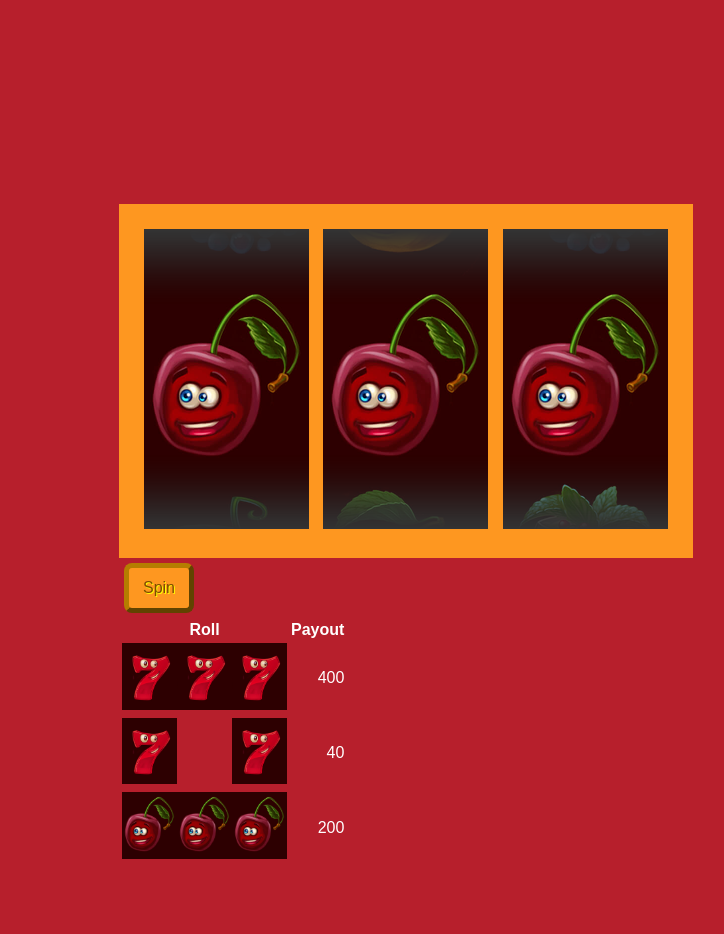
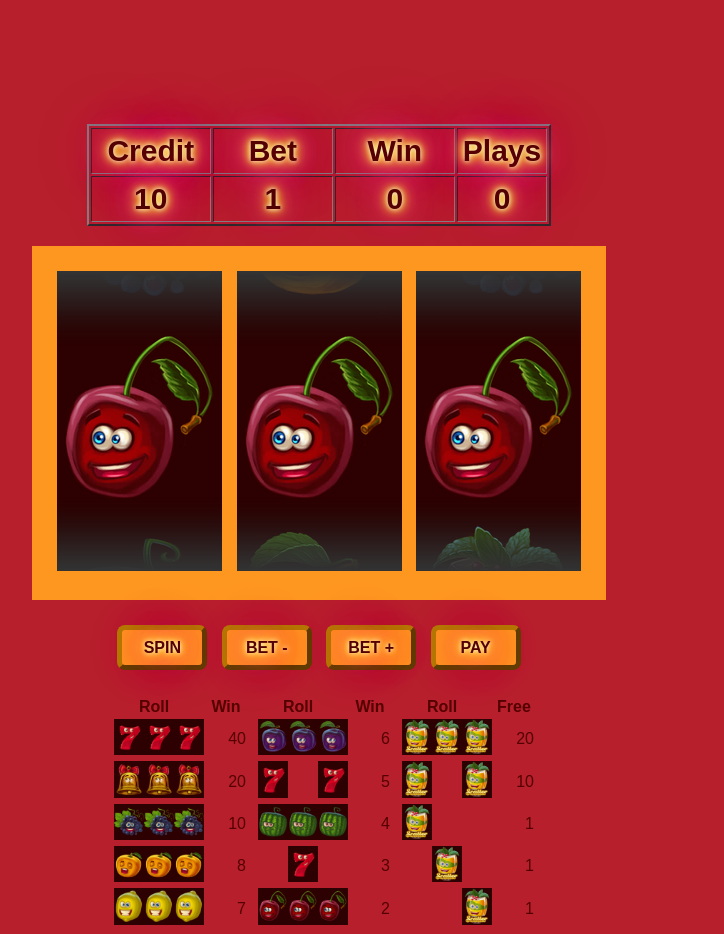
Before and after one commit to ByronStar/mymixred, a website: page public/check.html in a window 1280 px wide. Shown: the whole page, without its empty margins (89-813 px from the left). Drawn offline with Linux system fonts and the light colour scheme.

Commit message:
Slotmachine display and buttons added, paytable completed and activated

```diff
--- a/public/check.html
+++ b/public/check.html
@@ -21,7 +21,7 @@
             height: 100%;
             margin: 4px;
             font-family: "Ubuntu", sans-serif;
-            color: #ffffff;
+            color: #550000;
         }
 
         #frame {
@@ -30,8 +30,31 @@
             background-color: #fe9720;
         }
 
-        td {
+        #info {
+            margin-top: 20px;
+            margin-bottom: 20px;
+            margin-left: auto;
+            color: #550000;
+            text-shadow: 0 0 5px #ffffff, 0 0 10px #ffff00, 0 0 15px #ffff00, 0 0 20px #f87987, 0 0 30px #ff2d95, 0 0 40px #ff2d95, 0 0 50px #ff2d95, 0 0 75px #ff2d95;
+            text-align: center;
+            font-size: 30px;
+            font-weight: bold;
+        }
+
+        #payout {
+            margin: auto;
+            margin-top: 20px;
             text-align: right;
+        }
+
+        #payout td {
+            padding: 0;
+            margin: 0;
+            text-align: right;
+        }
+
+        #payout img {
+            width: 30px;
         }
 
         .preview {
@@ -46,15 +69,19 @@
         }
 
         .push {
+            display: inline-block;
             margin: 5px;
-            height: 40px;
-            width: 60px;
-            line-height: 40px;
+            height: 35px;
+            width: 80px;
+            line-height: 35px;
             border: 5px outset #b57d00;
             border-radius: 8px;
-            color: #7d4d00;
-            text-shadow: 1px 1px #ffff00;
+            /*color: #7d4d00;*/
+            /*text-shadow: 1px 1px #ffff00;*/
+            color: #550000;
+            text-shadow: 0 0 5px #ffffff, 0 0 10px #ffff00, 0 0 15px #ffff00, 0 0 20px #f87987, 0 0 30px #ff2d95, 0 0 40px #ff2d95, 0 0 50px #ff2d95, 0 0 75px #ff2d95;
             background-color: #fe9720;
+            font-weight: bold;
             cursor: pointer;
             text-align: center;
             vertical-align: middle;
@@ -74,9 +101,21 @@
       // 729 possibilities
       let prop = 9 * 9 * 9
       let payout = [
-        {s: [5, 5, 5], c: 400, p: 1 / prop},
-        {s: [5, -1, 5], c: 40, p: 8 / prop},
-        {s: [0, 0, 0], c: 200, p: 1 / prop}
+        {s: [5, 5, 5], w: 40, p: 1 / prop}, // seven
+        {s: [4, 4, 4], w: 20, p: 1 / prop}, // bell
+        {s: [8, 8, 8], w: 10, p: 1 / prop}, // grape
+        {s: [7, 7, 7], w: 8, p: 1 / prop}, // apple
+        {s: [6, 6, 6], w: 7, p: 1 / prop}, // lemon
+        {s: [2, 2, 2], w: 6, p: 1 / prop}, // plum
+        {s: [5, -1, 5], w: 5, p: 8 / prop},
+        {s: [1, 1, 1], w: 4, p: 1 / prop}, // melon
+        {s: [-1, 5, -1], w: 3, p: 8 / prop},
+        {s: [0, 0, 0], w: 2, p: 1 / prop}, // cherry
+        {s: [3, 3, 3], g: 20, p: 1 / prop}, // scatter
+        {s: [3, -1, 3], g: 10, p: 9 / prop}, // scatter
+        {s: [3, -1, -1], g: 1, p: 81 / prop}, // scatter
+        {s: [-1, 3, -1], g: 1, p: 81 / prop}, // scatter
+        {s: [-1, -1, 3], g: 1, p: 81 / prop} // scatter
       ]
 
       let intId = null
@@ -85,6 +124,15 @@
       let off = []
       let reels = []
       let steps
+      let info
+      let win
+      let state = [10, 1, 0, 0]
+
+      let showState = function () {
+        state.forEach((v, i) => {
+          info.rows[1].cells[i].innerHTML = v
+        })
+      }
 
       function init() {
         reels.push(document.getElementById('reel0'))
@@ -94,28 +142,65 @@
           off[i] = sym[i].length * height
           r.setAttribute('style', "object-position: 0 -" + (off[i] - height / 4) + "px;")
         })
+        info = document.getElementById('info')
+        showState()
         let tbl = document.getElementById('payout')
-        payout.forEach(o => {
-          let row = tbl.insertRow(-1)
-          let cell = row.insertCell(-1)
-          cell.innerHTML = o.s.reduce((t, v) => t + '<img class="preview" src="images/sym' + (v < 0 ? 'x' : v) + '.png">', '')
-          cell = row.insertCell(-1)
-          cell.innerHTML = o.c
+        payout.forEach((p, i) => {
+          if (!tbl.rows[i % 5 + 1]) {
+            tbl.insertRow(-1)
+          }
+          let cell = tbl.rows[i % 5 + 1].insertCell(-1)
+          cell.innerHTML = p.s.reduce((t, v) => t + '<img src="images/sym' + (v < 0 ? 'x' : v) + '.png">', '')
+          cell = tbl.rows[i % 5 + 1].insertCell(-1)
+          if (p.w) {
+            cell.innerHTML = p.w
+          } else {
+            cell.innerHTML = p.g
+          }
         })
       }
 
+      function credit() {
+        if (state[0] === 0) {
+          state[0] = 10
+          showState()
+        }
+      }
+
+      function paywin() {
+        if (state[0] === 0) {
+          state[0] = state[2]
+          state[2] = 0
+          showState()
+        }
+      }
+
+      function bet(v) {
+        if (v < 0 && state[1] > 1) {
+          state[1] += v
+          showState()
+        }
+        if (v > 0 && state[1] < 4) {
+          state[1] += v
+          showState()
+        }
+      }
+
       function spin() {
-        if (null === intId) {
+        if (null === intId && state[0] >= state[1]) {
           let prev = document.getElementsByClassName('preview')
-          let bet = sym.map(s => Math.floor(Math.random() * s.length))
+          win = sym.map(s => Math.floor(Math.random() * s.length))
           /*
                     bet.forEach((b, i) => {
                       prev[i].setAttribute('src', 'images/sym' + b + '.png')
                     })
           */
-          console.log(bet)
+          console.log(win)
           // pixel to be moved up from offset divided by step size
-          steps = bet.map((s, i) => (off[i] + (sym[i].length - sym[i].indexOf(s)) * height) / step + i * sym[i].length * height / step)
+          steps = win.map((s, i) => (off[i] + (sym[i].length - sym[i].indexOf(s)) * height) / step + i * sym[i].length * height / step)
+          state[0] -= state[1]
+          state[3]++
+          showState()
           intId = setInterval(roll, 20)
         }
       }
@@ -135,7 +220,18 @@
         })
         if (finish) {
           clearInterval(intId)
-          console.log(off)
+          const pay = payout.find(p => {
+            return win.every((w, i) => w === p.s[i] || p.s[i] === -1)
+          })
+          if (pay) {
+            console.log(pay)
+            if (pay.w) {
+              state[2] += pay.w * state[1]
+            } else {
+              state[0] += pay.g
+            }
+            showState()
+          }
           intId = null
         }
       }
@@ -143,7 +239,8 @@
 </head>
 
 <body onload="init()">
-<div style="margin: 200px 0 0 200px;">
+<div style="margin-top: 100px;text-align: center;width: 800px;">
+    <div style="display: inline-block">
         <!--
             <div>
                 <img class="preview" src="images/sym0.png">
@@ -151,6 +248,23 @@
                 <img class="preview" src="images/sym0.png">
             </div>
         -->
+        <table id="info" border="2" cellpadding="5" align="center">
+            <col width="120">
+            <col width="120">
+            <col width="120">
+            <tr>
+                <th>Credit</th>
+                <th>Bet</th>
+                <th>Win</th>
+                <th>Plays</th>
+            </tr>
+            <tr>
+                <td>10</td>
+                <td>1</td>
+                <td>0</td>
+                <td>0</td>
+            </tr>
+        </table>
         <div id="frame">
             <div style="position:relative;display: inline-block;">
                 <img id="reel0" style="object-position: 0 -0px;" src="images/reel0.png">
@@ -165,15 +279,30 @@
                 <img style="position: absolute;top:0;left:0;" src="images/slot.png">
             </div>
         </div>
-    <div>
-        <div class="push" onclick="spin()">Spin</div>
+        <div style="margin-top: 20px;">
+            <div class="push" onclick="spin()">SPIN</div>
+            <div class="push" onclick="bet(-1)">BET -</div>
+            <div class="push" onclick="bet(1)">BET +</div>
+            <!--<div class="push" onclick="credit()">CREDIT</div>-->
+            <div class="push" onclick="paywin()">PAY</div>
         </div>
-    <table id="payout">
-        <tr>
+        <table id="payout" border="0">
+            <col width="100">
+            <col width="40">
+            <col width="100">
+            <col width="40">
+            <col width="100">
+            <col width="40">
+            <tr align="center">
                 <th>Roll</th>
-            <th>Payout</th>
+                <th>Win</th>
+                <th>Roll</th>
+                <th>Win</th>
+                <th>Roll</th>
+                <th>Free</th>
             </tr>
         </table>
     </div>
+</div>
 </body>
 </html>
```
Lines whose indentation alone changed are shown as unchanged.
